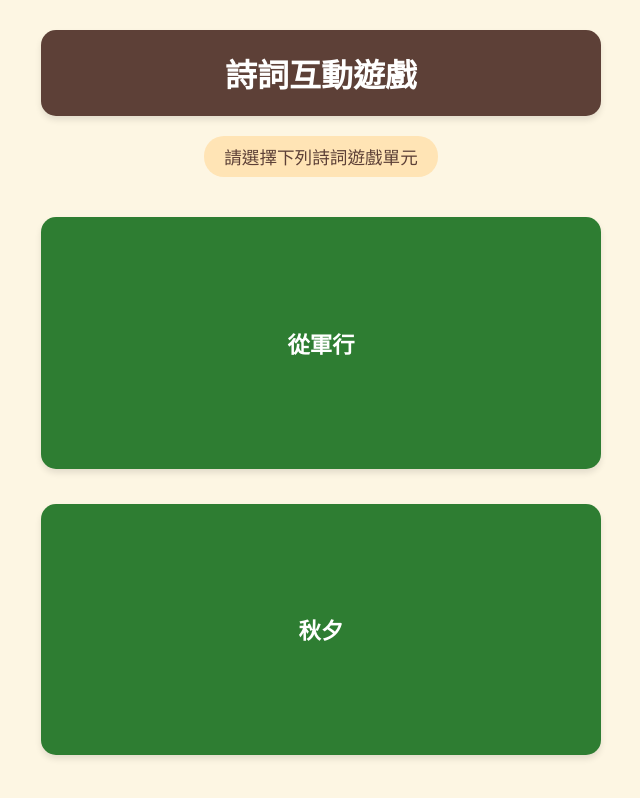
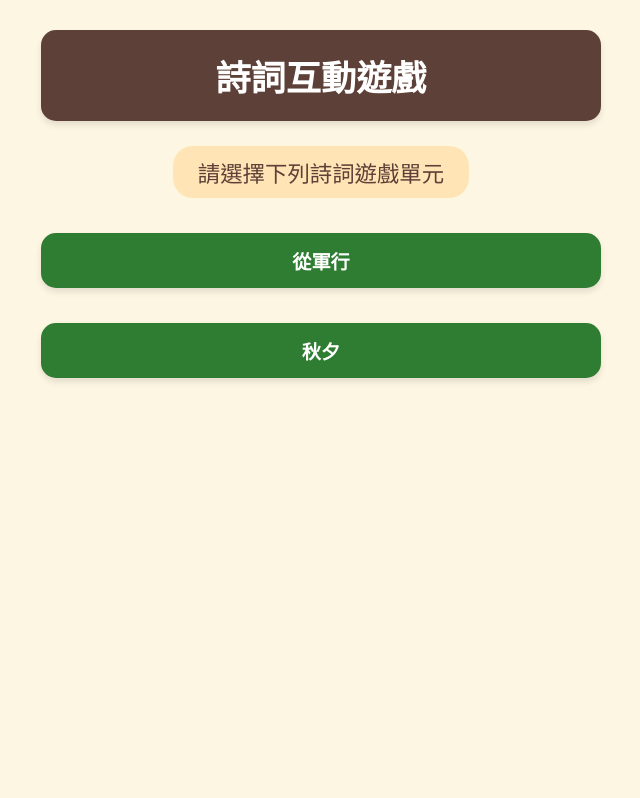
Before and after one commit to cishieh04-star/chinese-poem, a plain HTML site: page index.html in a window 1280 px wide. Shown: the whole page, without its empty margins (319-959 px from the left). Drawn offline with Linux system fonts and the light colour scheme.

Commit message:
Update index.html

```diff
--- a/index.html
+++ b/index.html
@@ -9,31 +9,32 @@
         body {
             font-family: 'Microsoft JhengHei', sans-serif; padding: 20px; max-width: 600px;
             margin: auto; background-color: #fdf6e3; min-height: 100vh;
-            display: flex; flex-direction: column;
+            display: flex; flex-direction: column; align-items: center;
         }
+
         .box {
-            padding: 15px; margin: 10px 0; border-radius: 15px;
+            margin: 10px 0; border-radius: 15px;
             font-weight: bold; text-align: center;
             box-shadow: 0 4px 6px rgba(0,0,0,0.1);
             display: flex; align-items: center; justify-content: center;
         }
 
-        /* 層級一：最大標題 */
-        .header-box { background: #5d4037; color: #ffffff; font-size: 2rem; padding: 20px; }
+        /* 1. 最大標題 */
+        .header-box { background: #5d4037; color: #ffffff; font-size: 2.2rem; padding: 20px 40px; width: 100%; }
 
-        /* 層級二：次標題/說明 */
-        .category-box { background: #ffe4b5; color: #5d4037; font-size: 1.1rem; width: fit-content; margin: 10px auto; padding: 8px 20px; border-radius: 20px; }
+        /* 2. 黃底文字 (變大) */
+        .category-box { background: #ffe4b5; color: #5d4037; font-size: 1.4rem; padding: 10px 25px; border-radius: 20px; margin: 15px 0; }
 
-        /* 層級三：遊戲按鈕 (調整字體與大小) */
+        /* 3. 綠底按鈕 (縮小高度與字體) */
         ul {
-            list-style-type: none; padding: 0; margin: 20px 0 0 0;
-            flex-grow: 1; display: flex; flex-direction: column;
+            list-style-type: none; padding: 0; margin: 10px 0 0 0;
+            width: 100%; display: flex; flex-direction: column;
         }
-        li { flex-grow: 1; display: flex; margin-bottom: 15px; }
+        li { display: flex; margin-bottom: 15px; }
 
         .game-link {
-            background: #2e7d32; color: #ffffff; font-size: 1.4rem;
-            cursor: pointer; width: 100%; min-height: 70px;
+            background: #2e7d32; color: #ffffff; font-size: 1.2rem;
+            cursor: pointer; width: 100%; min-height: 55px; padding: 10px;
         }
         a { text-decoration: none; color: inherit; width: 100%; height: 100%; display: flex; align-items: center; justify-content: center; }
     </style>
```
